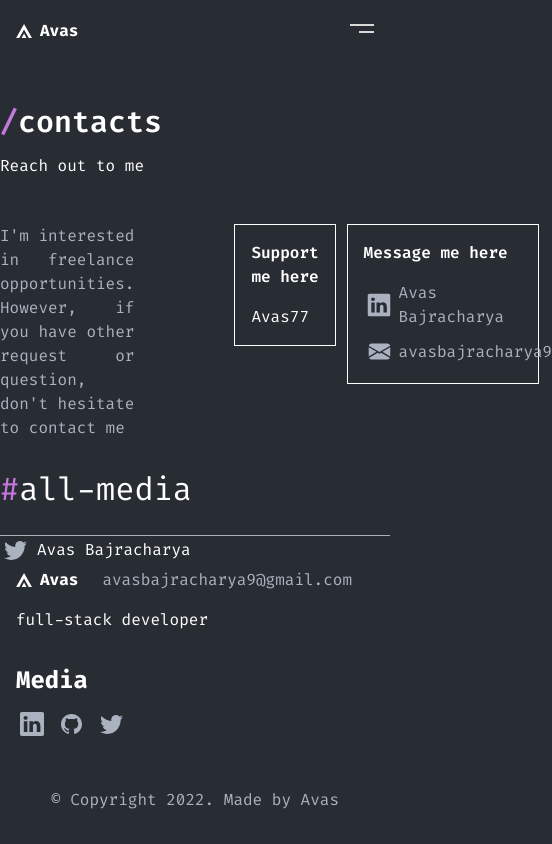
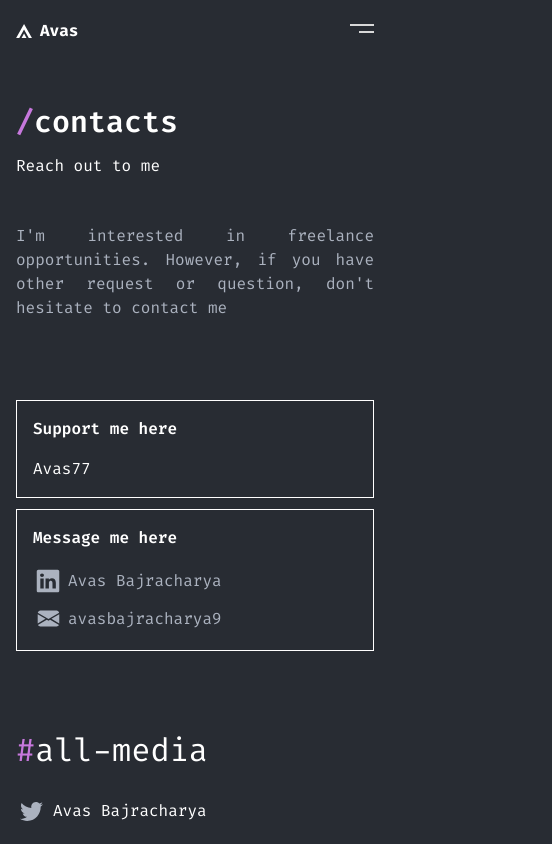
Before and after one commit to Avas77/avas-portfolio-v2, a Next.js app: page /contacts in a window 390 px wide. Shown: the top 844 px of the page, 552 px wide, since content can reach past the window. Built offline with nearby package versions, Linux system fonts and the light colour scheme.

Commit message:
feat: added responsive styles

```diff
--- a/app/contacts/layout.tsx
+++ b/app/contacts/layout.tsx
@@ -13,7 +13,7 @@ const Contactslayout = ({
         <Header />
         {children}
       </section>
-      <Footer classNames={"fixed bottom-0 w-full"} />
+      <Footer classNames={"md:fixed bottom-0 w-full"} />
     </>
   );
 };
--- a/app/contacts/page.tsx
+++ b/app/contacts/page.tsx
@@ -33,16 +33,16 @@ const Contacts = () => {
     </>
   );
   return (
-    <section className="mt-[53px]">
+    <section className="mt-[53px] px-4 xl:px-0">
       <PageHeader title="contacts" description="Reach out to me" />
-      <div className="flex justify-between gap-[100px] mt-[46px] mb-[25px]">
+      <div className="flex flex-col md:flex-row justify-between gap-[80px] md:gap-[100px] mt-[46px] mb-[75px] md:mb-[25px]">
         <ContactsDescription />
-        <div className="flex gap-[11px]">
+        <div className="flex flex-col md:flex-row items-center md:items-start gap-[11px]">
           <ContactsBox contents={content} title="Support me here" />
           <ContactsBox contents={socailContacts} title="Message me here" />
         </div>
       </div>
-      <div className="flex flex-col gap-[21px]">
+      <div className="flex flex-col gap-[21px] mb-[60px]">
         <BlockHeader title="all-media" classNames="hidden" />
         <div className="flex items-center gap-[5px]">
           <Image
--- a/components/ContactsBox/index.tsx
+++ b/components/ContactsBox/index.tsx
@@ -7,7 +7,7 @@ interface IContactsBox {
 
 const ContactsBox = ({ contents, title }: IContactsBox) => {
   return (
-    <section className="border border-white p-4 w-fit h-fit">
+    <section className="border border-white p-4 w-full h-full md:w-fit md:h-fit">
       <h6 className="font-semibold mb-4">{title}</h6>
       <div className="flex flex-col gap-2">{contents}</div>
     </section>
```
